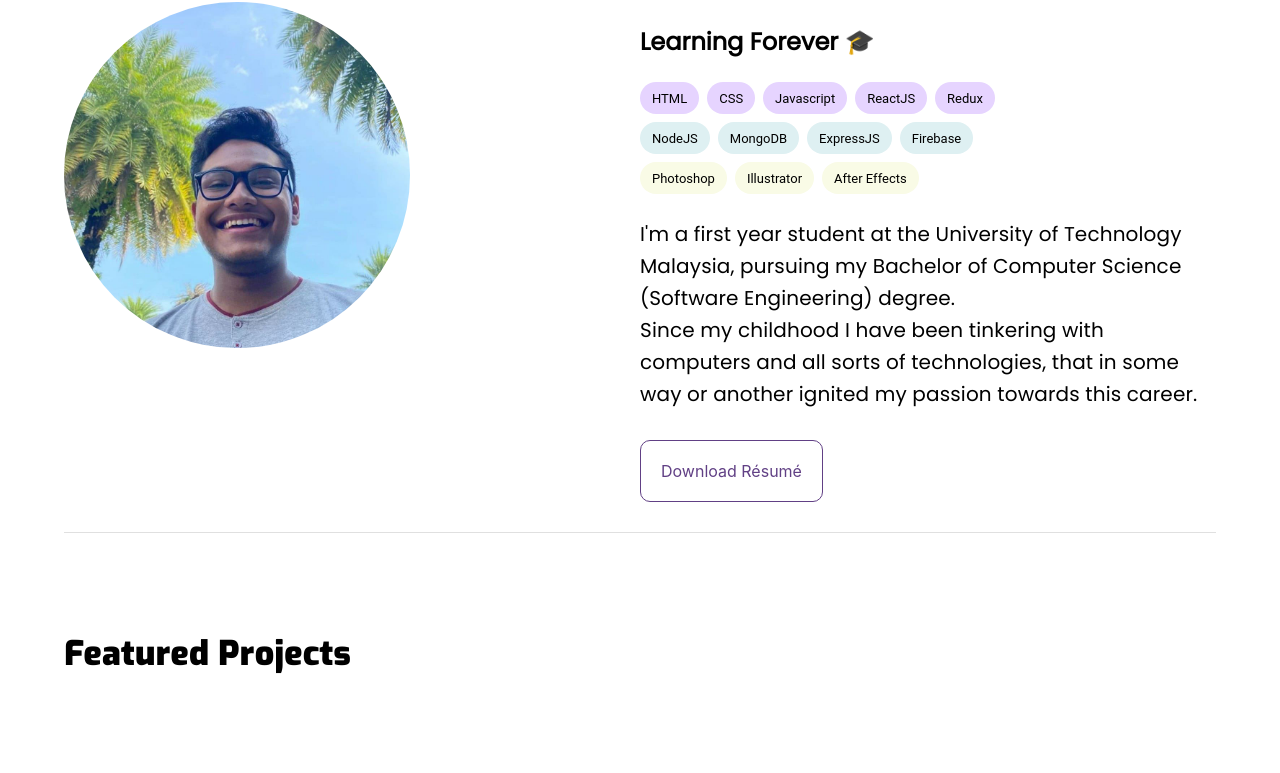
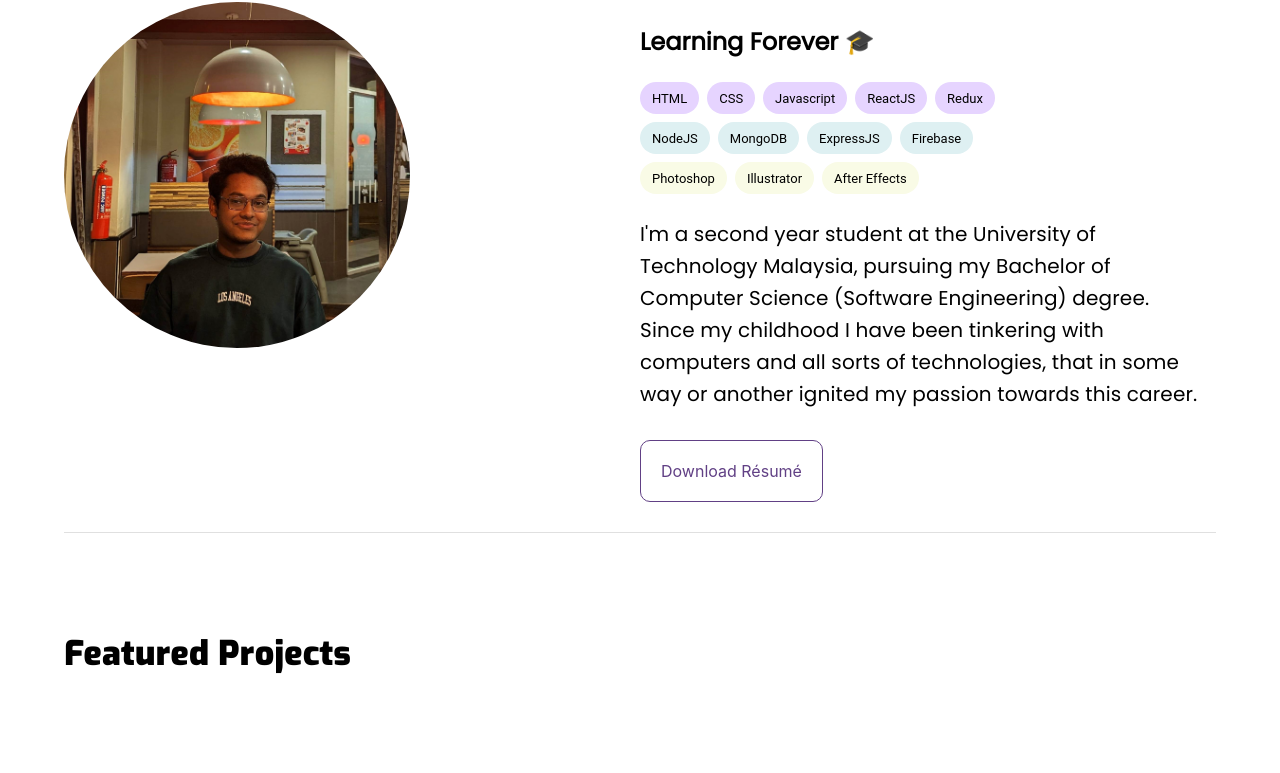
Before and after one commit to Zuhu162/portfolio, a React (Create React App) app: page / in a window 1280 px wide. Shown: the part 932-1705 px from the top of the page. Built offline with nearby package versions, Linux system fonts and the light colour scheme.

Commit message:
2023 updates

```diff
--- a/src/components/about.jsx
+++ b/src/components/about.jsx
@@ -11,7 +11,7 @@ import {
 } from "@mui/material";
 import { Container } from "@mui/system";
 import React from "react";
-import me from "../assets/me.jpg";
+import me from "../assets/m2.jpg";
 
 function About() {
   return (
@@ -101,9 +101,9 @@ function About() {
               />
             </Stack>
             <Typography fontFamily="'Poppins', sans-serif" variant="h6" mt={3}>
-              I'm a first year student at the University of Technology Malaysia,
-              pursuing my Bachelor of Computer Science (Software Engineering)
-              degree.
+              I'm a second year student at the University of Technology
+              Malaysia, pursuing my Bachelor of Computer Science (Software
+              Engineering) degree.
               <br />
               Since my childhood I have been tinkering with computers and all
               sorts of technologies, that in some way or another ignited my
```
Also changed, not shown: src/assets/m2.jpg (added).
